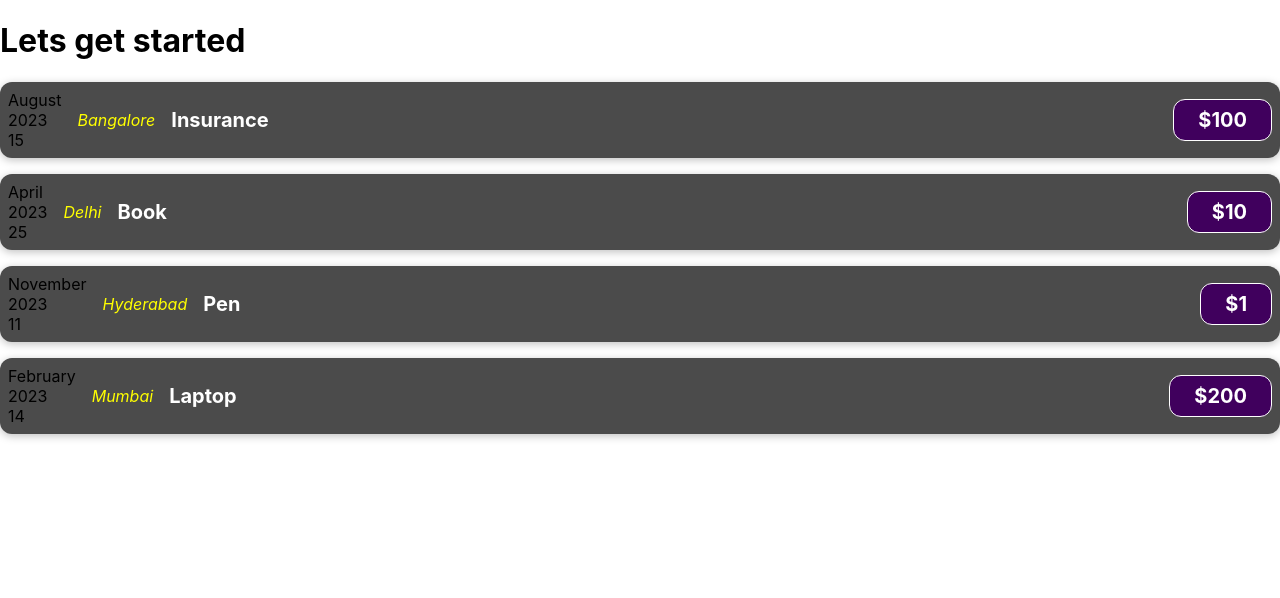
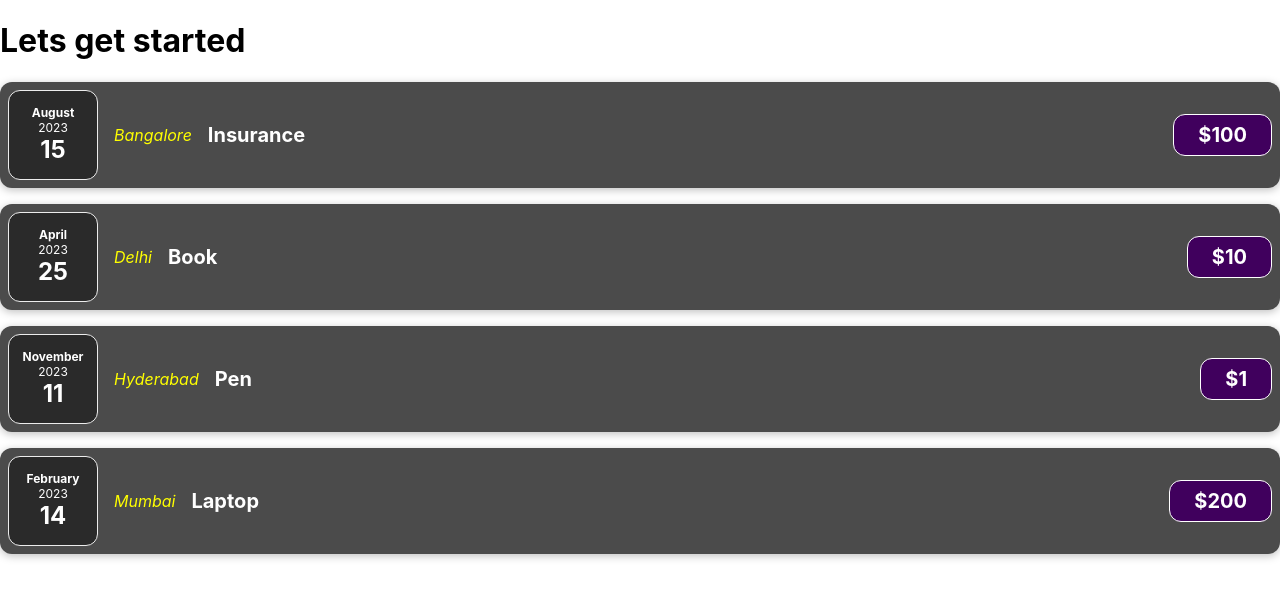
Before and after one commit to sudeep-h/Learning-React, a React (Create React App) app: page / in a window 1280 px wide. Shown: the top 598 px of the page. Built offline with nearby package versions, Linux system fonts and the light colour scheme.

Commit message:
splitting components

```diff
--- a/src/App.js
+++ b/src/App.js
@@ -1,27 +1,11 @@
-import ExpenseItem from "./components/ExpenseItem";
+import Expenses from "./components/Expenses";
 
 function App() {
-  const expenses=[
-    { id: "1", date: new Date(2023, 7, 15), title: "Insurance", price: 100,location:"Bangalore" },
-    { id: "2", date: new Date(2023, 3, 25), title: "Book", price: 10, location: "Delhi" },
-    { id: "3", date: new Date(2023, 10, 11), title: "Pen", price: 1, location: "Hyderabad" },
-    { id: "4", date: new Date(2023, 1, 14), title: "Laptop", price: 200, location: "Mumbai" },
-  ]
+
   return (
     <div>
       <h1>Lets get started</h1>
-      {expenses.map((expense)=>{
-        return (
-          <ExpenseItem
-            key={expense.id}
-            date={expense.date}
-            title={expense.title}
-            price={expense.price}
-            location={expense.location}
-          >
-          </ExpenseItem>
-        )
-      })}
+      <Expenses></Expenses>
     </div>
   );
 }
--- /dev/null
+++ b/src/components/ExpenseData.js
@@ -0,0 +1,22 @@
+import "./ExpenseDate.css";
+
+const months = [
+    "January", "February", "March", "April", "May", "June",
+    "July", "August", "September", "October", "November", "December"
+];
+
+function ExpenseDate(props){
+    const month=months[props.date.getMonth()];
+    const year=props.date.getFullYear();
+    const date=props.date.getDate();
+    return (
+        <div className="expense-date">
+            <div className="expense-date__month">{month}</div>
+            <div className="expense-date__year">{year}</div>
+            <div className="expense-date__day">{date}</div>
+        </div>
+    )
+}
+
+
+export default ExpenseDate;
--- /dev/null
+++ b/src/components/ExpenseDate.css
@@ -0,0 +1,26 @@
+.expense-date {
+    display: flex;
+    flex-direction: column;
+    width: 5.5rem;
+    height: 5.5rem;
+    border: 1px solid #ececec;
+    background-color: #2a2a2a;
+    color: white;
+    border-radius: 12px;
+    align-items: center;
+    justify-content: center;
+  }
+
+  .expense-date__month {
+    font-size: 0.75rem;
+    font-weight: bold;
+  }
+
+  .expense-date__year {
+    font-size: 0.75rem;
+  }
+
+  .expense-date__day {
+    font-size: 1.5rem;
+    font-weight: bold;
+  }
--- a/src/components/ExpenseItem.js
+++ b/src/components/ExpenseItem.js
@@ -1,20 +1,11 @@
 import "./ExpenseItem.css";
-const months = [
-    "January", "February", "March", "April", "May", "June",
-    "July", "August", "September", "October", "November", "December"
-];
+import ExpenseDate from "./ExpenseData";
 
 function ExpenseItem(props){
-    const month=months[props.date.getMonth()];
-    const year=props.date.getFullYear();
-    const date=props.date.getDate();
+
     return (
         <div className="expense-item">
-            <div>
-                <div>{month}</div>
-                <div>{year}</div>
-                <div>{date}</div>
-            </div>
+            <ExpenseDate date={props.date}></ExpenseDate>
             <div className="expense-item__location">{props.location}</div>
             <div className="expense-item__description">
                 <h2>{props.title}</h2>
--- /dev/null
+++ b/src/components/Expenses.css
@@ -0,0 +1,9 @@
+.expenses {
+    padding: 1rem;
+    background-color: rgb(31, 31, 31);
+    margin: 2rem auto;
+    width: 50rem;
+    max-width: 95%;
+    border-radius: 12px;
+    box-shadow: 0 1px 8px rgba(0, 0, 0, 0.25);
+}
--- /dev/null
+++ b/src/components/Expenses.js
@@ -0,0 +1,30 @@
+import "./Expenses.css";
+import ExpenseItem from "./ExpenseItem";
+
+const expenses=[
+    { id: "1", date: new Date(2023, 7, 15), title: "Insurance", price: 100,location:"Bangalore" },
+    { id: "2", date: new Date(2023, 3, 25), title: "Book", price: 10, location: "Delhi" },
+    { id: "3", date: new Date(2023, 10, 11), title: "Pen", price: 1, location: "Hyderabad" },
+    { id: "4", date: new Date(2023, 1, 14), title: "Laptop", price: 200, location: "Mumbai" },
+]
+
+function Expenses(){
+    return (
+        <div>
+            {expenses.map((expense)=>{
+        return (
+          <ExpenseItem
+            key={expense.id}
+            date={expense.date}
+            title={expense.title}
+            price={expense.price}
+            location={expense.location}
+          >
+          </ExpenseItem>
+        )
+      })}
+        </div>
+    )
+}
+
+export default Expenses;
```
